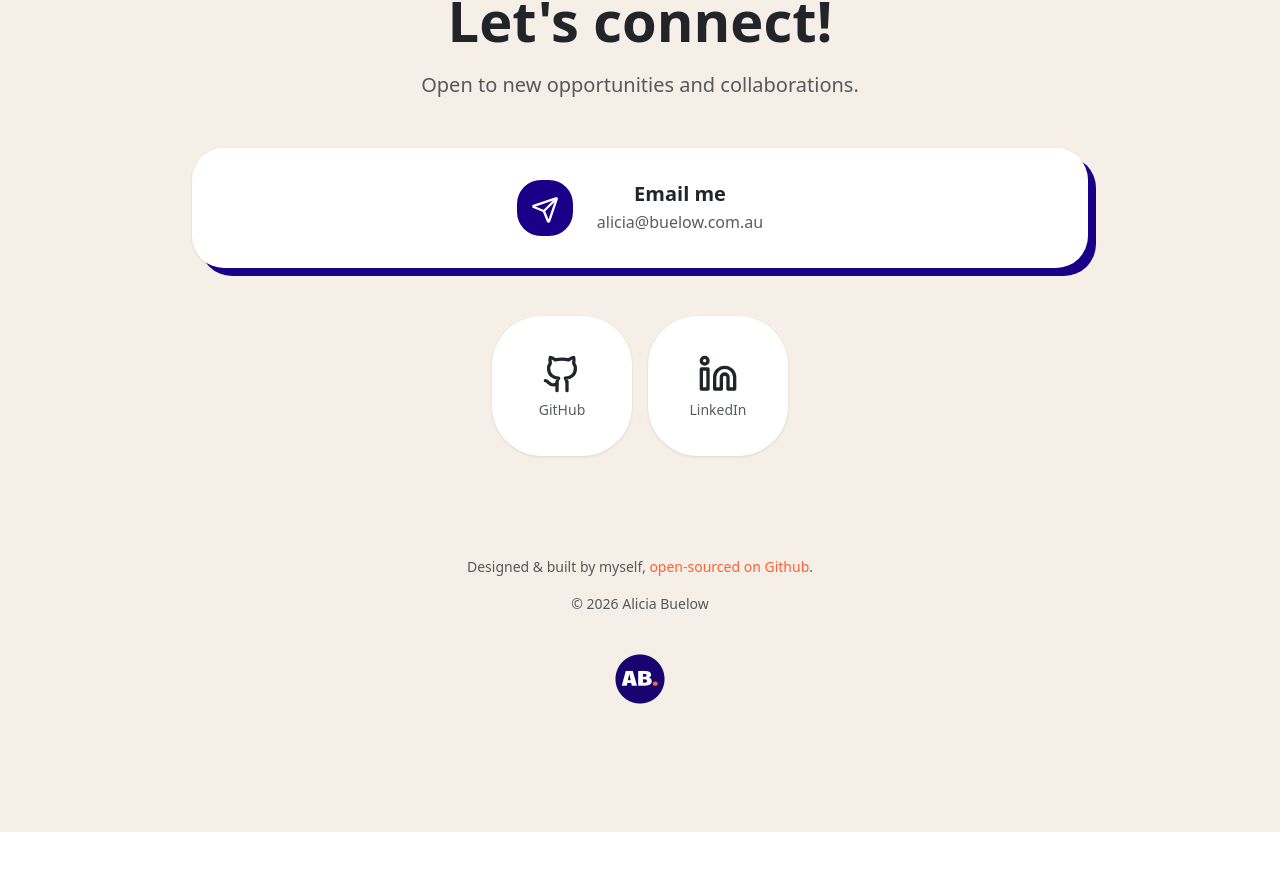
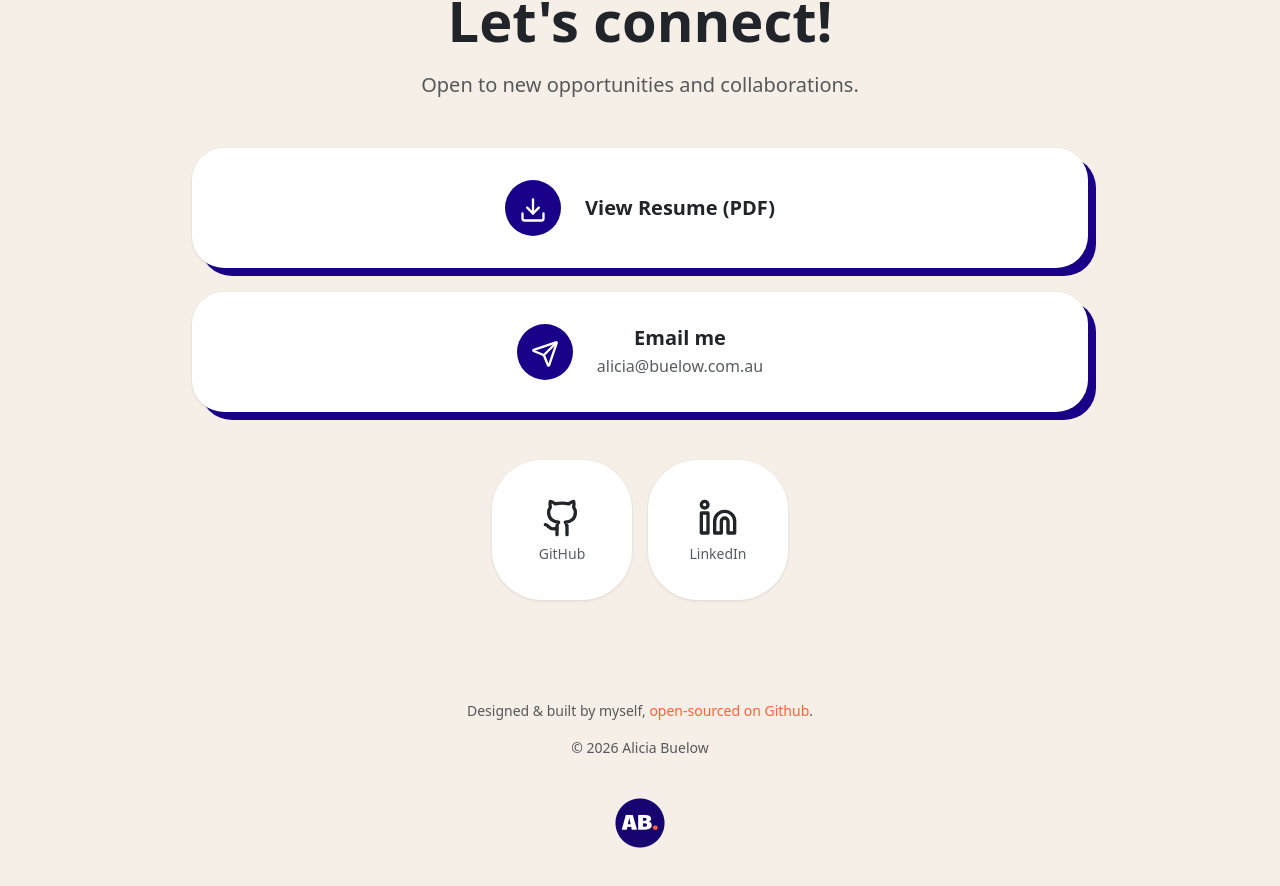
Before and after one commit to aliciabuelow/alicia-portfolio, a React (Vite) app in the folder react-app/: page / in a window 1280 px wide. Shown: the part 5488-6374 px from the top of the page. Before the commit the page ends 6320 px from the top, so only its background shows below. Built offline with nearby package versions, Linux system fonts and the light colour scheme.

Commit message:
Add resume PDF link to Contact

```diff
--- a/react-app/src/components/Contact.jsx
+++ b/react-app/src/components/Contact.jsx
@@ -1,6 +1,6 @@
 import { motion } from "motion/react";
 import { useInView } from "./hooks/useInView";
-import { Send, Github, Linkedin, } from "lucide-react";
+import { Send, Github, Linkedin, Download } from "lucide-react";
 import '../styles/Contact.css';
 import logo from './images/high-resolution-color-logo.png';
 
@@ -28,6 +28,28 @@ export default function Contact() {
 
             {/* Contact content */}
             <div>
+
+              {/* Resume link */}
+              <div className="mb-4 shadow-wrapper" style={{ borderRadius: '2rem', display: 'block' }}>
+                <div className="drop-shadow" style={{ borderRadius: '2rem', backgroundColor: '#1A0089' }}></div>
+                <motion.a
+                  href="/aliciabuelow-resume.pdf"
+                  className="contact-resume-card"
+                  initial={{ opacity: 0, y: 20 }}
+                  animate={isInView ? { opacity: 1, y: 0 } : {}}
+                  transition={{ duration: 0.5, delay: 0.2 }}
+                >
+                  <div className="d-flex align-items-center justify-content-center gap-4">
+                    <div className="contact-resume-wrapper" style={{ backgroundColor: '#1A0089' }}>
+                      <Download className="contact-icon" size={28} color="white" />
+                    </div>
+                    <div className="text-center">
+                      <h3 className="h5 fw-bold mb-0 text-dark">View Resume (PDF)</h3>
+                    </div>
+                  </div>
+                </motion.a>
+              </div>
+
               {/* Email card */}
               <div className="mb-4 shadow-wrapper" style={{ borderRadius: '2rem', display: 'block' }}>
                 <div className="drop-shadow" style={{ borderRadius: '2rem', backgroundColor: '#1A0089' }}></div>
--- a/react-app/src/styles/Contact.css
+++ b/react-app/src/styles/Contact.css
@@ -1,4 +1,4 @@
-.contact-email-card {
+.contact-email-card, .contact-resume-card {
     display: block;
     position: relative;
     padding: 32px;
@@ -11,15 +11,15 @@
     z-index: 10;
 }
 
-.contact-icon-wrapper {
+.contact-icon-wrapper, .contact-resume-wrapper {
     display: flex;
     align-items: center;
     justify-content: center;
     width: 56px;
     height: 56px;
     background-color: var(--accent-color-three);
-    border-radius: 24px;
-    z-index: -1;
+    border-radius: 999px;
+    z-index: 0;
 }
 
 .contact-icon {
@@ -40,11 +40,6 @@
     background-color: #fff;
     color: #212529;
     box-shadow: 0 1px 3px rgba(0, 0, 0, 0.1);
-    transition: all 300ms ease;
-}
-
-.social-link:hover {
-    transform: scale(1.5)
 }
 
 .footer {
```
Also changed, not shown: 1 other file (tests, documents, lock files or other folders).
